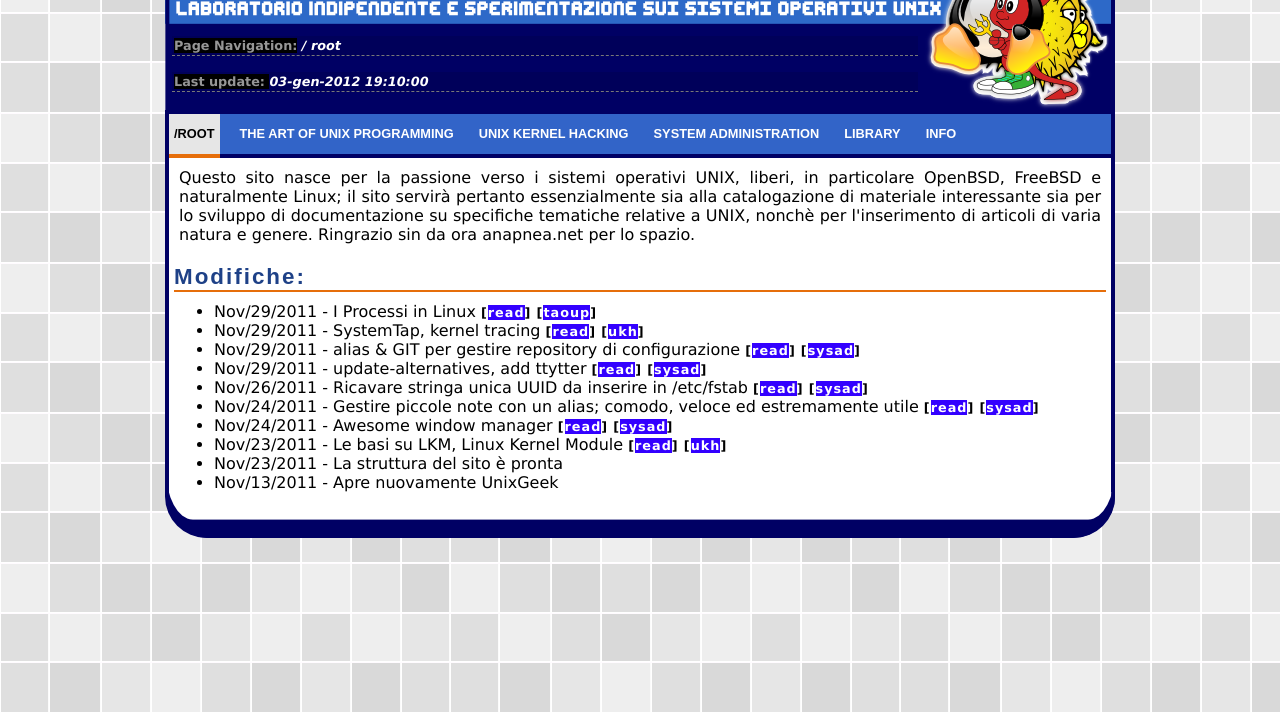
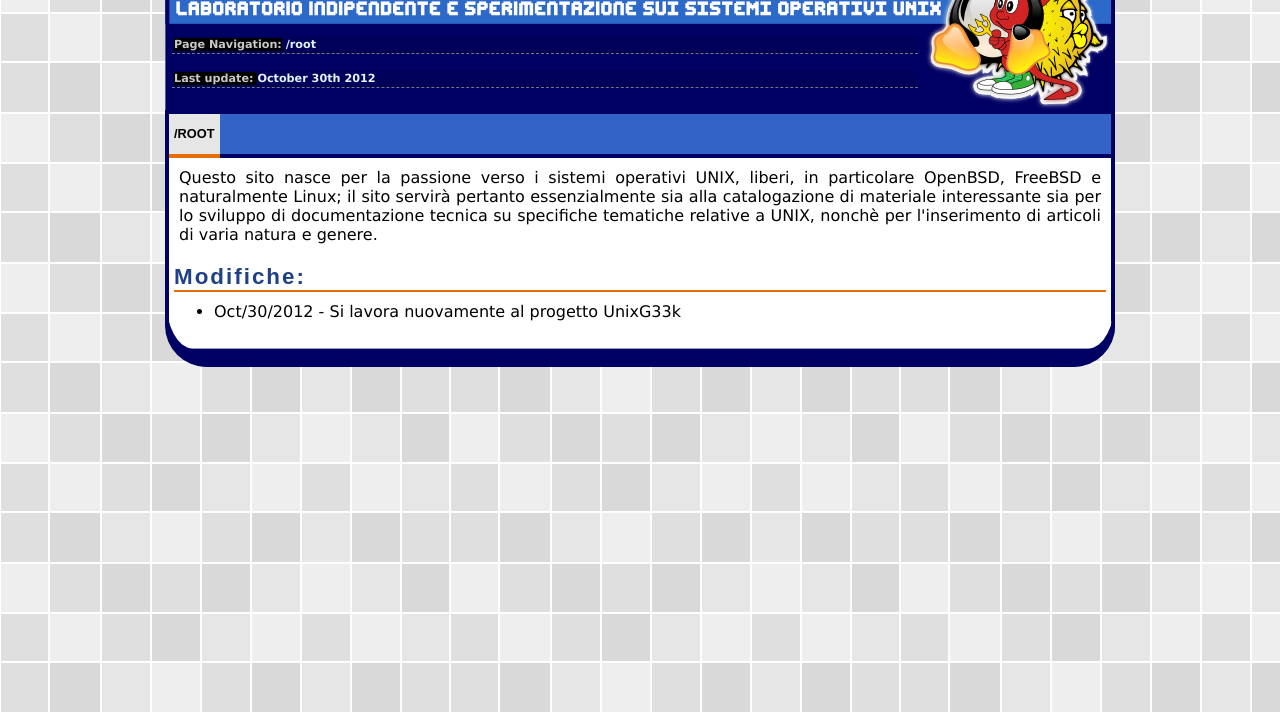
Before and after one commit to b3h3moth/b3h3moth.github.com, a plain HTML site: page index.html in a window 1280 px wide. Shown: the part 88-800 px from the top of the page. Drawn offline with Linux system fonts and the light colour scheme.

Commit message:
correzioni al volo per uniformare la prima pagina

```diff
--- a/css/format.css
+++ b/css/format.css
@@ -14,9 +14,8 @@
 /* Navigazione, si esalta il contenuto */
 #nav p.page_info
 {
-	font-style: italic;
-	font-size: 0.8em;
-	color: RGB(255,255,255);
+	font-size: 0.7em;
+	color: RGB(225, 245, 255);
 	margin: 2px;
 	padding: 2px;
 	background-color: RGB(0,0,90);
@@ -26,7 +25,7 @@
 
 #nav span {
 	font-style: normal;
-	color: RGB(150,150,150);
+	color:  RGB(200, 200, 200);
 	background-color: rgb(0,0,0);
 }
 
--- a/index.html
+++ b/index.html
@@ -18,18 +18,18 @@
 </div><!-- /header -->
 
 <div id="nav">
-<div class="info_about_page"><p class="page_info"><span>Page Navigation:</span> / root </p></div>
-<div class="info_about_page"><p class="page_info"><span>Last update: </span>03-gen-2012 19:10:00</p></div>
+<div class="info_about_page"><p class="page_info"><span>Page Navigation:</span> /root </p></div>
+<div class="info_about_page"><p class="page_info"><span>Last update: </span>October 30th 2012</p></div>
 </div>
 
 
 <ul id="menu">
-	<li class="active">/root</li>
-	<li><a href="taoup/">The Art of Unix programming</a></li>
-	<li><a href="ukh/">Unix Kernel Hacking</a></li>
-	<li><a href="sysad/">System Administration</a></li>
-	<li><a href="library/">Library</a></li>
-	<li><a href="info/">Info</a></li>
+	<li class="active">/root</li><!--
+	<li><a href="#">The Art of Unix programming</a></li>
+	<li><a href="#">Command line trip</a></li>
+	<li><a href="#">System Administration</a></li>
+	<li><a href="#">Library</a></li>
+	<li><a href="#">Info</a></li>-->
 </ul>
 
 
@@ -37,38 +37,15 @@
 
 <p>Questo sito nasce per la passione verso i sistemi operativi UNIX, liberi, in particolare OpenBSD, FreeBSD e
 naturalmente Linux; il sito servirà pertanto essenzialmente sia alla catalogazione di materiale interessante
-sia per lo sviluppo di documentazione su specifiche tematiche relative a UNIX, nonchè per l'inserimento
-di articoli di varia natura e genere. Ringrazio sin da ora anapnea.net per lo spazio.</p>
+sia per lo sviluppo di documentazione tecnica su specifiche tematiche relative a UNIX, nonchè per l'inserimento
+di articoli di varia natura e genere.</p>
 
 <h1>Modifiche:</h1>
 
 <ul>
-<li>Nov/29/2011 - I Processi in Linux
-	<span>[<a href="#">read</a>]</span>
-	<span>[<a href="#">taoup</a>]</span></li>
-<li>Nov/29/2011 - SystemTap, kernel tracing
-	<span>[<a href="#">read</a>]</span>
-	<span>[<a href="#">ukh</a>]</span></li>
-<li>Nov/29/2011 - alias &amp; GIT per gestire repository di configurazione
-	<span>[<a href="sysad/git_per_gestire_la_configurazione.html">read</a>]</span>
-	<span>[<a href="sysad/index.html">sysad</a>]</span></li>
-<li>Nov/29/2011 - update-alternatives, add ttytter
-	<span>[<a href="#">read</a>]</span>
-	<span>[<a href="#">sysad</a>]</span></li>
-<li>Nov/26/2011 - Ricavare stringa unica UUID da inserire in /etc/fstab
-	<span>[<a href="#">read</a>]</span>
-	<span>[<a href="#">sysad</a>]</span></li>
-<li>Nov/24/2011 - Gestire piccole note con un alias; comodo, veloce ed estremamente utile
-	<span>[<a href="#">read</a>]</span>
-	<span>[<a href="#">sysad</a>]</span></li>
-<li>Nov/24/2011 - Awesome window manager
-	<span>[<a href="#">read</a>]</span>
-	<span>[<a href="#">sysad</a>]</span></li>
-<li>Nov/23/2011 - Le basi su LKM, Linux Kernel Module
-	<span>[<a href="#">read</a>]</span>
-	<span>[<a href="#">ukh</a>]</span></li>
-<li>Nov/23/2011 - La struttura del sito è pronta</li>
-<li>Nov/13/2011 - Apre nuovamente UnixGeek</li>
+<li>Oct/30/2012 - Si lavora nuovamente al progetto UnixG33k
+<!--	<span>[<a href="#">read</a>]</span>
+	<span>[<a href="#">taoup</a>]</span></li>-->
 </ul>
 
 </div><!-- /workarea -->
```
